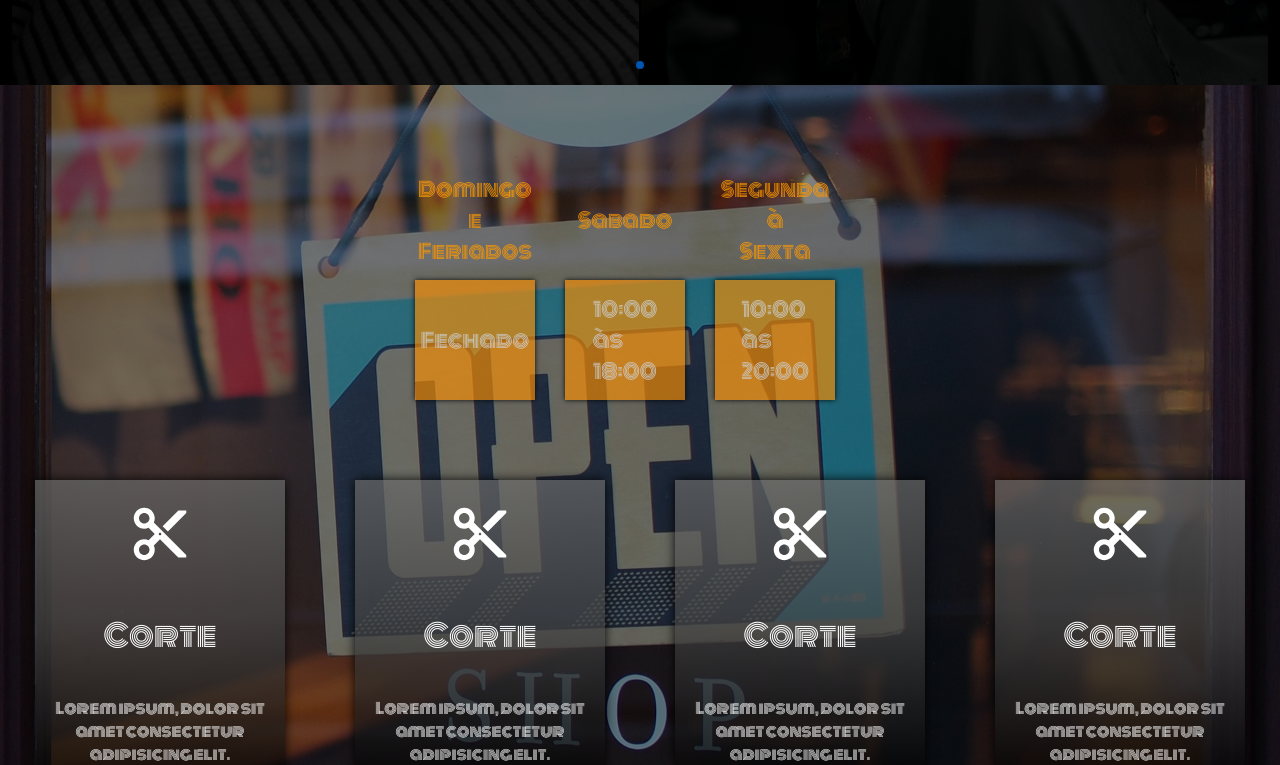
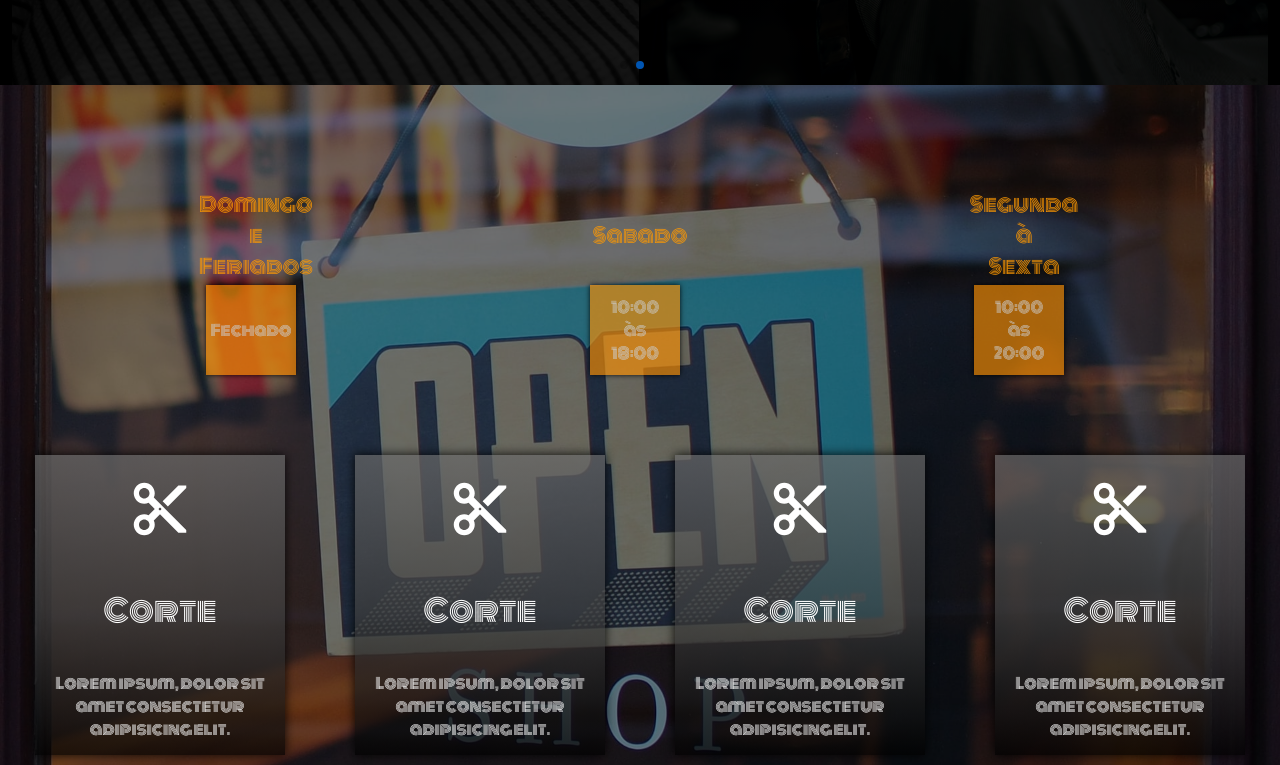
Before and after one commit to RenatoDevs/BarberShop, a plain HTML site: page index.html in a window 1280 px wide. Shown: the part 715-1480 px from the top of the page. Drawn offline with nearby package versions, Linux system fonts and the light colour scheme.

Commit message:
arrumando horario

```diff
--- a/CSS/style.css
+++ b/CSS/style.css
@@ -38,21 +38,27 @@
     align-items: center;
     flex-direction: column;
     background-color: rgba(0,0,0,0.5);
+    padding: 50px 0;
+}
+.horarios{
+    width: 100%;
+    display: flex;
+    justify-content:center;
+    align-items: center;
 }
 .horarios ul{
-    width: 100%;
+    width: 90%;
     display: flex;
     justify-content: space-around;
     align-items: center;
-    gap: 30px;
 }
 .horarios ul li{
     list-style: none;
 
 }
 .horarios ul li span{
-    width: 120px;
-    height: 120px;
+    width: 100px;
+    height: 100px;
     color: rgb(255, 153, 0);
     font-size: 20px;
     text-align: center;
@@ -61,12 +67,13 @@
     align-items: center;
 }
 .hora{
-    width: 120px;
-    height: 120px;
+    width: 90px;
+    height: 90px;
     display: flex;
     justify-content:center;
     align-items: center;
-    font-size: 20px;
+    text-align: center;
+    font-size: 15px;
     color: rgb(204, 204, 204);
     background: rgba(255, 145, 0, 0.637);
     box-shadow: 0 0 5px rgba(0, 0, 0,0.9);
--- a/index.html
+++ b/index.html
@@ -92,9 +92,6 @@
                                 <span>Segunda <br> à <br> Sexta</span>
                                 <div class="hora">10:00 <br>às <br> 20:00</div>
                             </li>
-                            <li>
-
-
                         </ul>
                     </div>
                     <div class="boxCard">
--- a/menuBar/mobileNavBarStyle.css
+++ b/menuBar/mobileNavBarStyle.css
@@ -80,7 +80,6 @@ nav{
         transform: translateX(100%);
         transition: transform 0.3s ease-in;
         z-index: 99;
-
     }
     .navList li{
         margin-left: 0;
```
